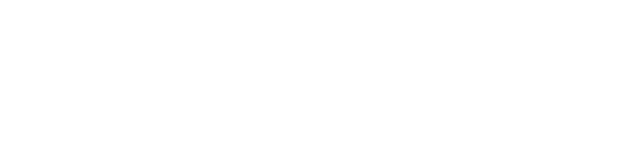
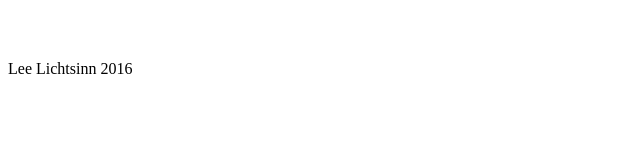
Before and after one commit to leelichtsinn/git_practice, a plain HTML site: page index.html in a window 1280 px wide. Shown: the whole page, without its empty margins (0-640 px from the left). Drawn offline with Linux system fonts and the light colour scheme.

Commit message:
Updated footer content

```diff
--- a/index.html
+++ b/index.html
@@ -11,6 +11,9 @@
       <div class="section"></div>
       <div class="section"></div>
     </div>
+    <footer>
+      <p>Lee Lichtsinn 2016</p>
+    </footer>
   </article>
 </body>
 </html>
```
